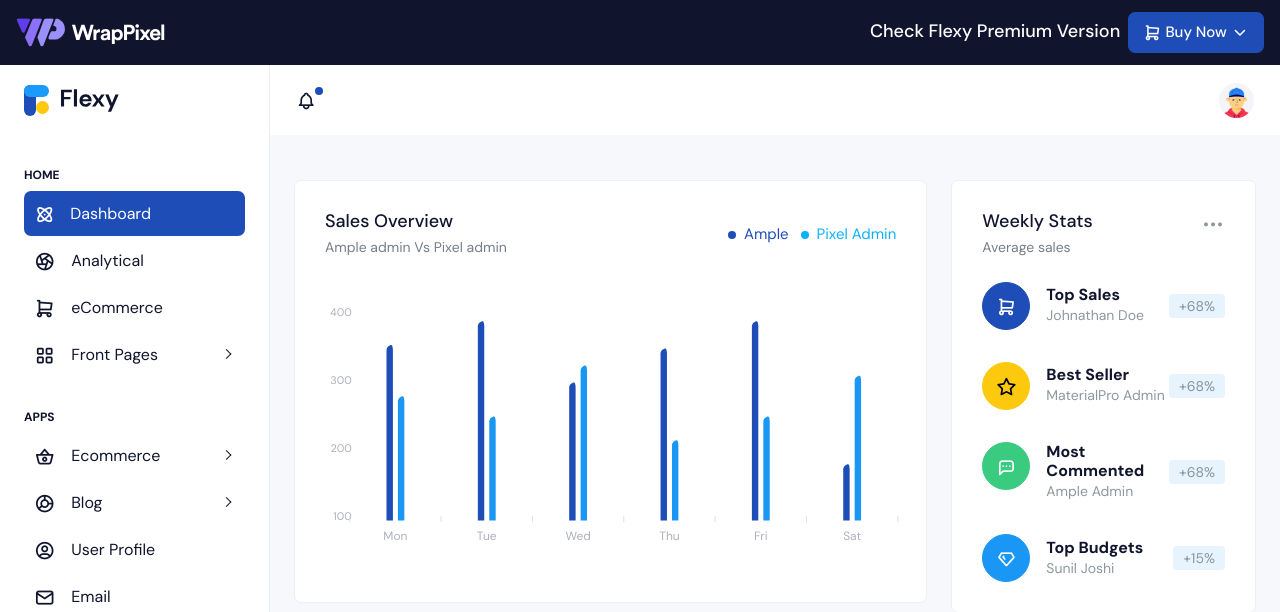
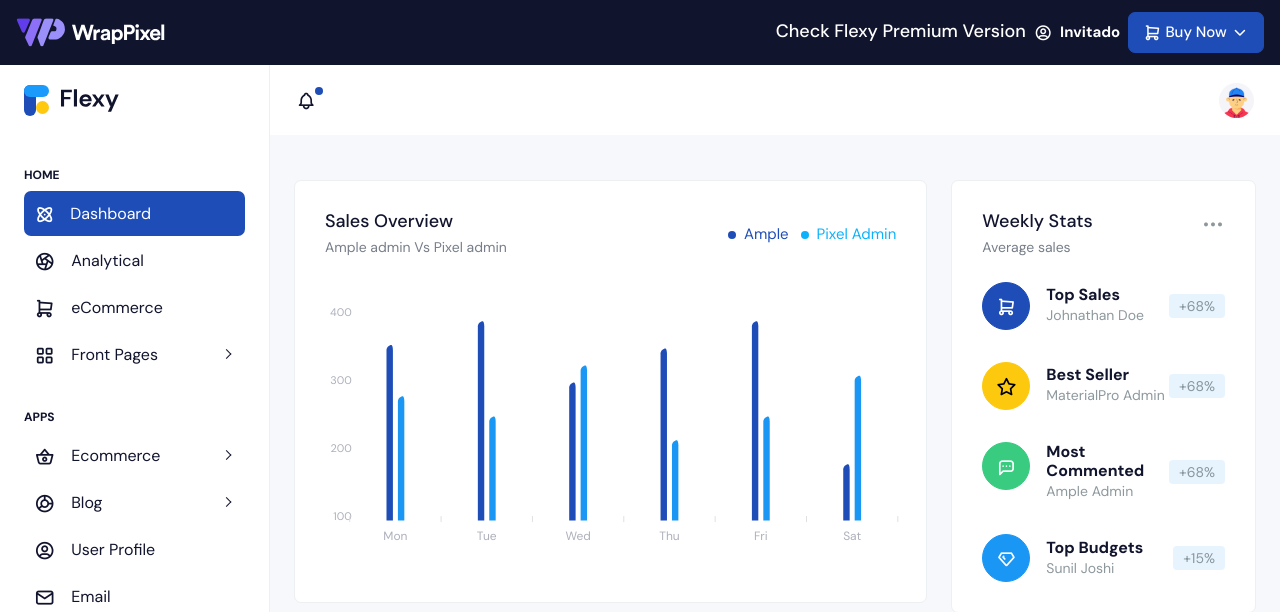
Before and after one commit to samanthaotacoma2186-eng/interfazG6, a Django app: template dashboard/templates/private/index.html in a window 1280 px wide. Shown: the top 612 px of the page. Run offline with Django 5.2, Linux system fonts and the light colour scheme; the template is opened without the code that fills it, so the values that code supplies are empty; some libraries are stand-ins or nearby versions.

Commit message:
nombre de usuario en vista privada

```diff
--- a/dashboard/templates/private/header.html
+++ b/dashboard/templates/private/header.html
@@ -28,6 +28,16 @@
       <div class="d-lg-flex align-items-center gap-2">
         <h3 class="text-white mb-2 mb-lg-0 fs-5 text-center">Check Flexy Premium Version</h3>
         <div class="d-flex align-items-center justify-content-center gap-2">
+          <div class="d-flex align-items-center gap-2 text-white">
+            <i class="ti ti-user-circle fs-5"></i>
+            <span class="fw-semibold">
+              {% if request.user.is_authenticated %}
+                {{ request.user.get_full_name|default:request.user.username }}
+              {% else %}
+                Invitado
+              {% endif %}
+            </span>
+          </div>
 
           <div class="dropdown d-flex">
             <a class="btn btn-primary d-flex align-items-center gap-1 " href="javascript:void(0)" id="drop4"
--- a/dashboard/views.py
+++ b/dashboard/views.py
@@ -1,6 +1,8 @@
+from django.contrib.auth.decorators import login_required
 from django.shortcuts import render
 
 # Create your views here.
 
+@login_required
 def dashboard(request):
     return render(request, 'private/index.html')
```
